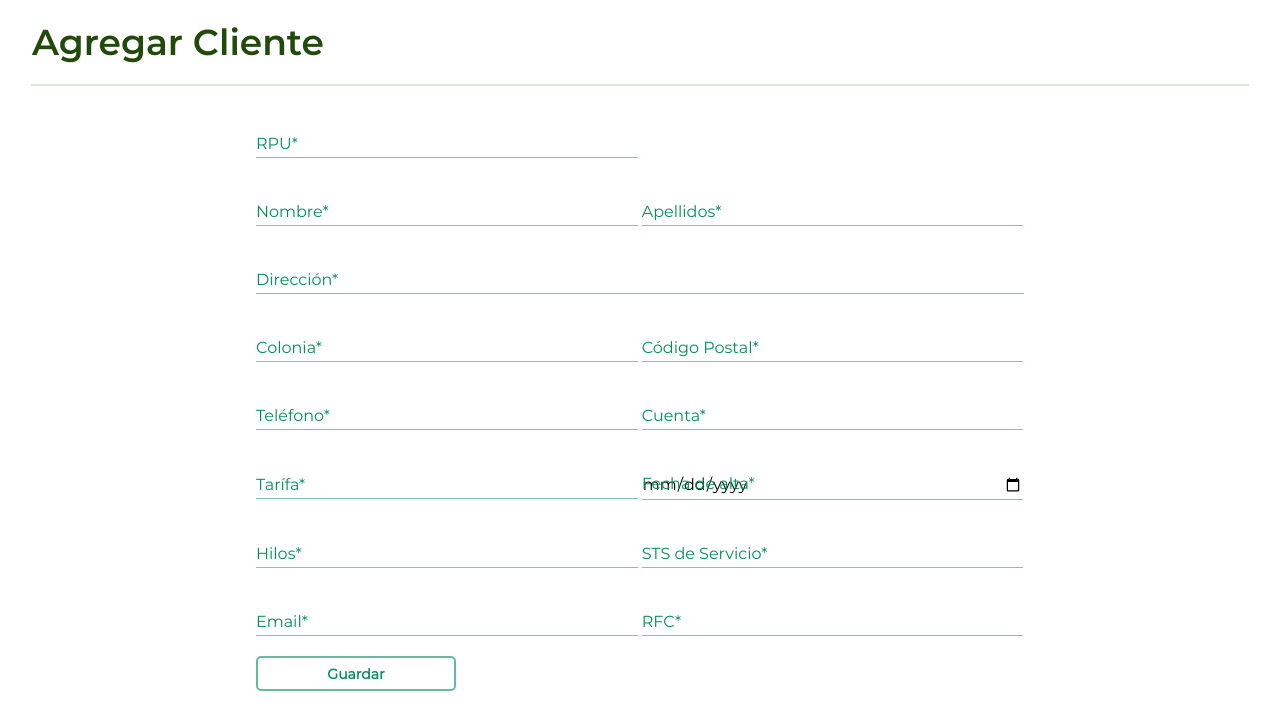
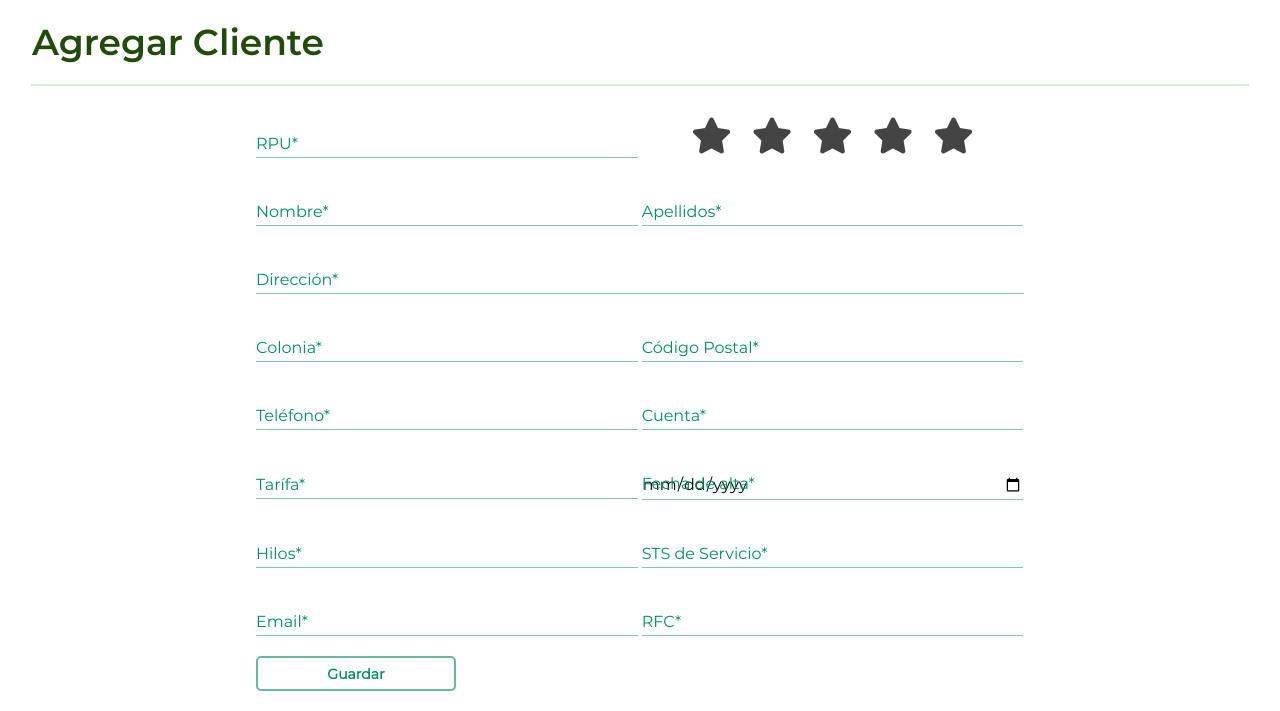
Before and after one commit to ArianSR29/webapp-controlClientes, a CodeIgniter app: page /webapp-controlClientes/clientes in a window 1280 px wide. Shown: the part 115-826 px from the top of the page. Run offline with CodeIgniter, Linux system fonts and the light colour scheme; style sheets or scripts are compiled from the project's sources; some libraries are stand-ins or nearby versions.

Commit message:
feat: agrgando fontawsome

```diff
--- a/application/views/admin/components/list.php
+++ b/application/views/admin/components/list.php
@@ -15,7 +15,7 @@
                     <th>Teléfono</th>
                     <th>Username</th>
                     <th>Rol</th>
-                    <th>Opciones</th>
+                    <!-- <th>Opciones</th> -->
                 </tr>
             </thead>
             <tbody>
@@ -38,10 +38,10 @@
                             <th> <?php echo $usuario->username; ?> </th>
                             <th> <?php echo $rol ?> </th>
                             <th>
-                                <div class="btn-group">
+                                <!-- <div class="btn-group">
                                     <a href="<?php echo base_url(); ?>Usuarios/editUsuario/<?php echo $usuario->rpe; ?>"><i class="fa fa-pencil-alt"></i></a>
                                     <a href=""><i class="fa fa-times"></a>
-                                </div>
+                                </div> -->
                             </th>
                         </tr>
                     <?php endforeach ?>
--- a/application/views/user/header.php
+++ b/application/views/user/header.php
@@ -11,7 +11,7 @@
     <link rel="stylesheet" href=" <?php base_url();?>assets/css/__config.css">
     <link rel="stylesheet" href=" <?php base_url();?>assets/css/__usuarios.css">
 
-    <link rel="stylesheet" href="https://use.fontawesome.com/releases/v5.7.0/css/all.css" integrity="sha384-lZN37f5QGtY3VHgisS14W3ExzMWZxybE1SJSEsQp9S+oqd12jhcu+A56Ebc1zFSJ" crossorigin="anonymous">
+    <link rel="stylesheet" href="https://use.fontawesome.com/releases/v5.7.2/css/all.css" integrity="sha384-fnmOCqbTlWIlj8LyTjo7mOUStjsKC4pOpQbqyi7RrhN7udi9RwhKkMHpvLbHG9Sr" crossorigin="anonymous">
     <script src="https://ajax.googleapis.com/ajax/libs/jquery/3.3.1/jquery.min.js"></script>
 
     <!-- Libreria Data Tables INIT-->
--- a/assets/css/__usuarios.css
+++ b/assets/css/__usuarios.css
@@ -1,3 +1,4 @@
+@import url(//netdna.bootstrapcdn.com/font-awesome/3.2.1/css/font-awesome.css);
 .s-main-llamada {
   background: #fff;
   padding: 20px 0px; }
@@ -145,7 +146,7 @@
       -ms-transform: rotate(-15deg) scale(1.3);
       transform: rotate(-15deg) scale(1.3); }
     .s-add-clientes .s-raiting label.star:before {
-      content: '\f006';
+      content: '\f005';
       font-family: FontAwesome; }
 
 nav {
--- a/assets/scss/__usuarios.scss
+++ b/assets/scss/__usuarios.scss
@@ -1,3 +1,4 @@
+@import url(//netdna.bootstrapcdn.com/font-awesome/3.2.1/css/font-awesome.css);
 .s-main-llamada {
 	background: #fff;
 	padding: 20px 0px;
@@ -206,7 +207,7 @@
 		  label.star:hover { transform: rotate(-15deg) scale(1.3); }
 
 		  label.star:before {
-			content: '\f006';
+			content: '\f005';
 			font-family: FontAwesome;
 		  }
 	}
```
